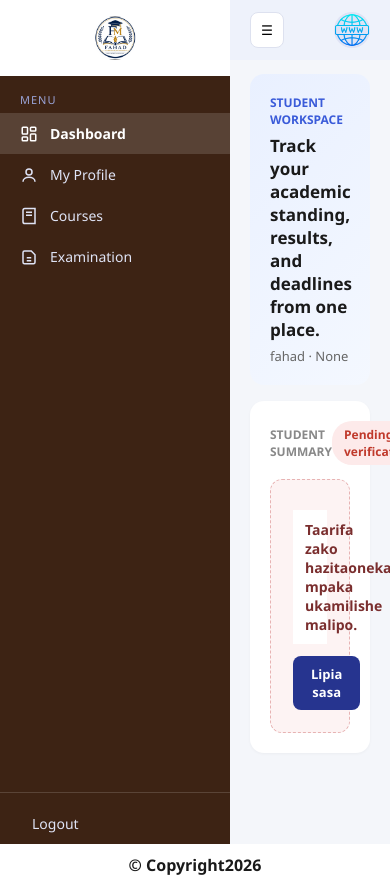
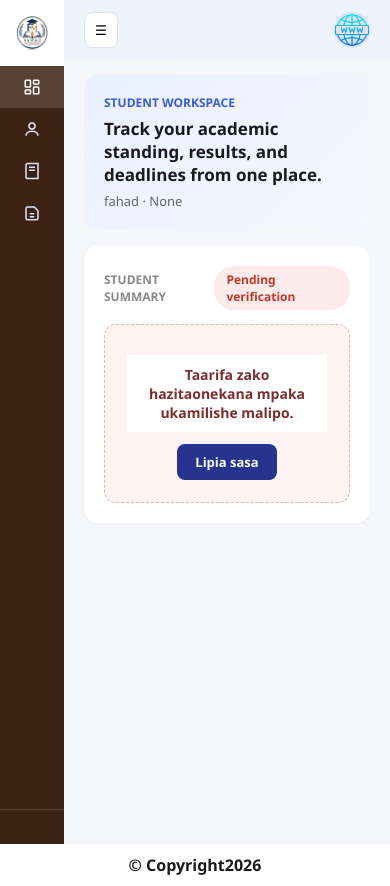
Before and after one commit to fahad-it54/mysite_app, a Django app: page /dashboard/ in a window 390 px wide; the page is wider, and only the part inside the window is pictured. Run offline with Django 5.2, Linux system fonts and the light colour scheme; a user stored in the database is signed in; data comes from the database, SQL or seed files in the repository; both versions use the stored data as it was after the commit.

Commit message:
change in siderba

```diff
--- a/mysite_app/templates/dashboard.html
+++ b/mysite_app/templates/dashboard.html
@@ -54,6 +54,23 @@
   .locked-box { background:#fdf3f3; border:1px dashed #e7b3b3; border-radius:12px; padding:22px; text-align:center; }
   .locked-box p { font-size:14px; color:#7a2e2e; margin-top:8px; }
   .locked-box .btn-pay { display:inline-block; margin-top:12px; background:#26348f; color:#fff; padding:9px 18px; border-radius:8px; text-decoration:none; font-size:13px; font-weight:600; }
+  @media (max-width:600px) {
+  .sidebar {
+    width:64px;
+  }
+  .sidebar .nav-item span,
+  .sidebar .menu-label {
+    display:none;
+  }
+  .sidebar .nav-item {
+    justify-content:center;
+    padding:12px 0;
+  }
+  .sidebar-logo img {
+    width:34px;
+    height:34px;
+  }
+}
    p{
     text-align: center;
     background-color: white;
```
Also changed, not shown: db.sqlite3.
